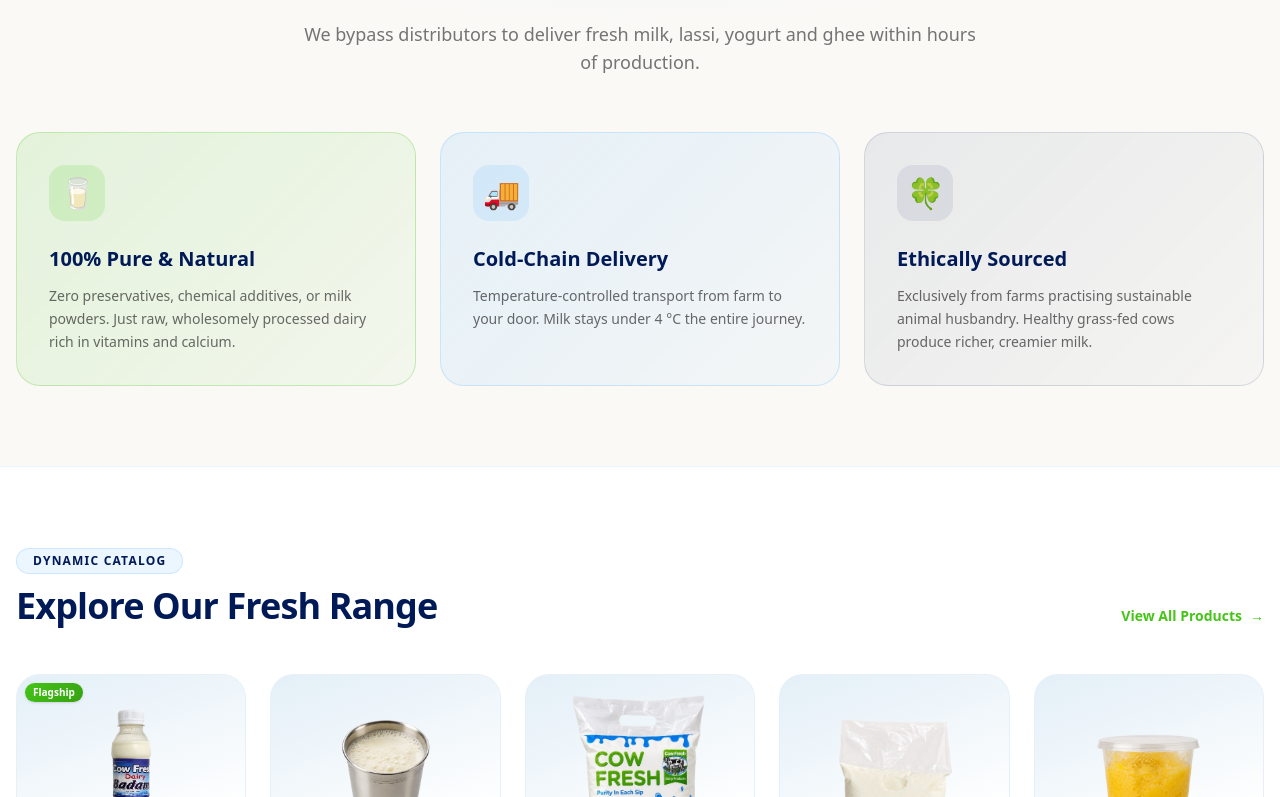
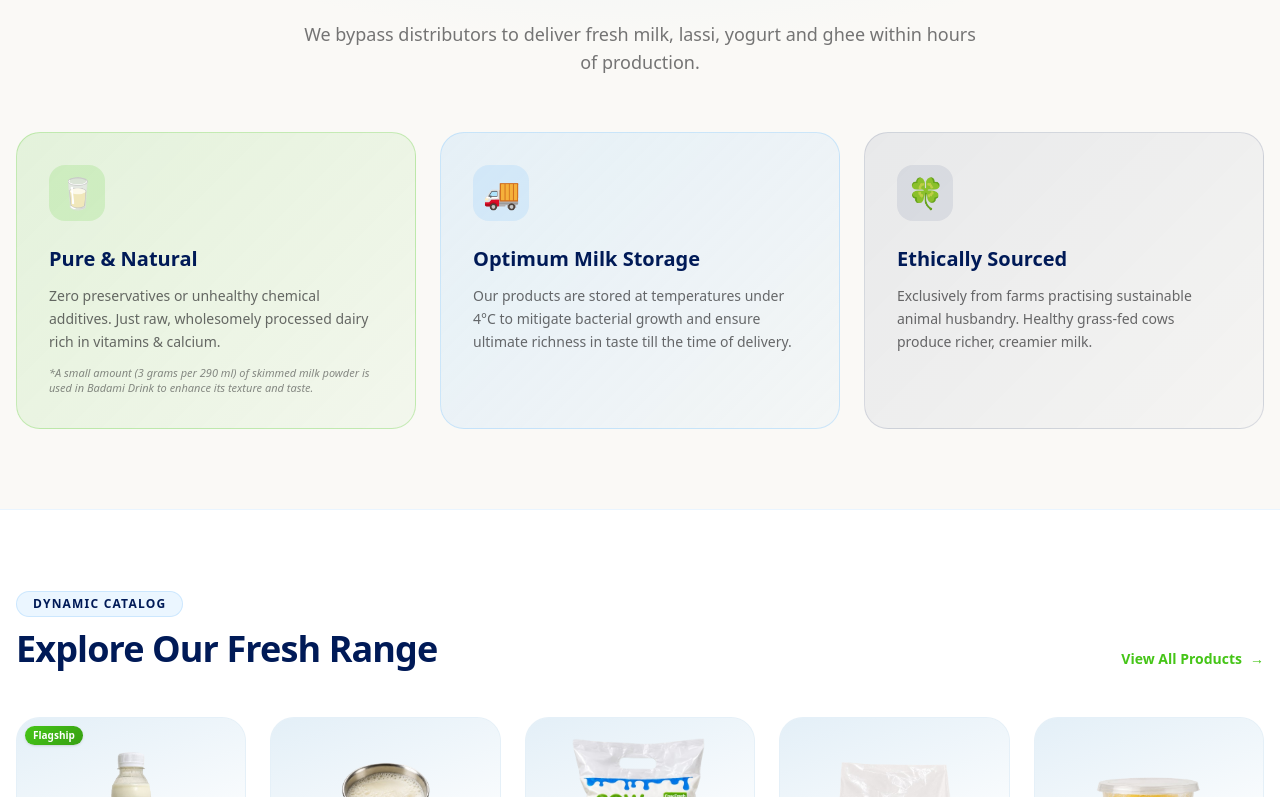
Before and after one commit to abdulah-0/Cow-Fresh-STORE, a Next.js app: page / in a window 1280 px wide. Shown: the part 1043-1840 px from the top of the page. Built offline with nearby package versions, Linux system fonts and the light colour scheme; no server answers; the database is empty.

Commit message:
docs: update promise section details for Pure & Natural and Optimum Milk Storage on homepage

```diff
--- a/app/page.tsx
+++ b/app/page.tsx
@@ -16,16 +16,17 @@ export default async function Home() {
   const pillars = [
     {
       icon: "🥛",
-      title: "100% Pure & Natural",
-      body: "Zero preservatives, chemical additives, or milk powders. Just raw, wholesomely processed dairy rich in vitamins and calcium.",
+      title: "Pure & Natural",
+      body: "Zero preservatives or unhealthy chemical additives. Just raw, wholesomely processed dairy rich in vitamins & calcium.",
+      disclaimer: "*A small amount (3 grams per 290 ml) of skimmed milk powder is used in Badami Drink to enhance its texture and taste.",
       bg: "linear-gradient(135deg,rgba(69,197,23,0.12),rgba(69,197,23,0.04))",
       border: "rgba(69,197,23,0.25)",
       iconBg: "rgba(69,197,23,0.15)",
     },
     {
       icon: "🚚",
-      title: "Cold-Chain Delivery",
-      body: "Temperature-controlled transport from farm to your door. Milk stays under 4 °C the entire journey.",
+      title: "Optimum Milk Storage",
+      body: "Our products are stored at temperatures under 4°C to mitigate bacterial growth and ensure ultimate richness in taste till the time of delivery.",
       bg: "linear-gradient(135deg,rgba(146,204,252,0.2),rgba(146,204,252,0.06))",
       border: "rgba(146,204,252,0.4)",
       iconBg: "rgba(146,204,252,0.25)",
@@ -81,6 +82,11 @@ export default async function Home() {
                 </div>
                 <h3 className="font-bold text-xl mb-3" style={{ color: "#001A57" }}>{p.title}</h3>
                 <p className="text-sm leading-relaxed" style={{ color: "#1C1C1E", opacity: 0.65 }}>{p.body}</p>
+                {p.disclaimer && (
+                  <p className="text-[11px] leading-snug mt-3 italic" style={{ color: "#1C1C1E", opacity: 0.5 }}>
+                    {p.disclaimer}
+                  </p>
+                )}
               </div>
             ))}
           </div>
```
